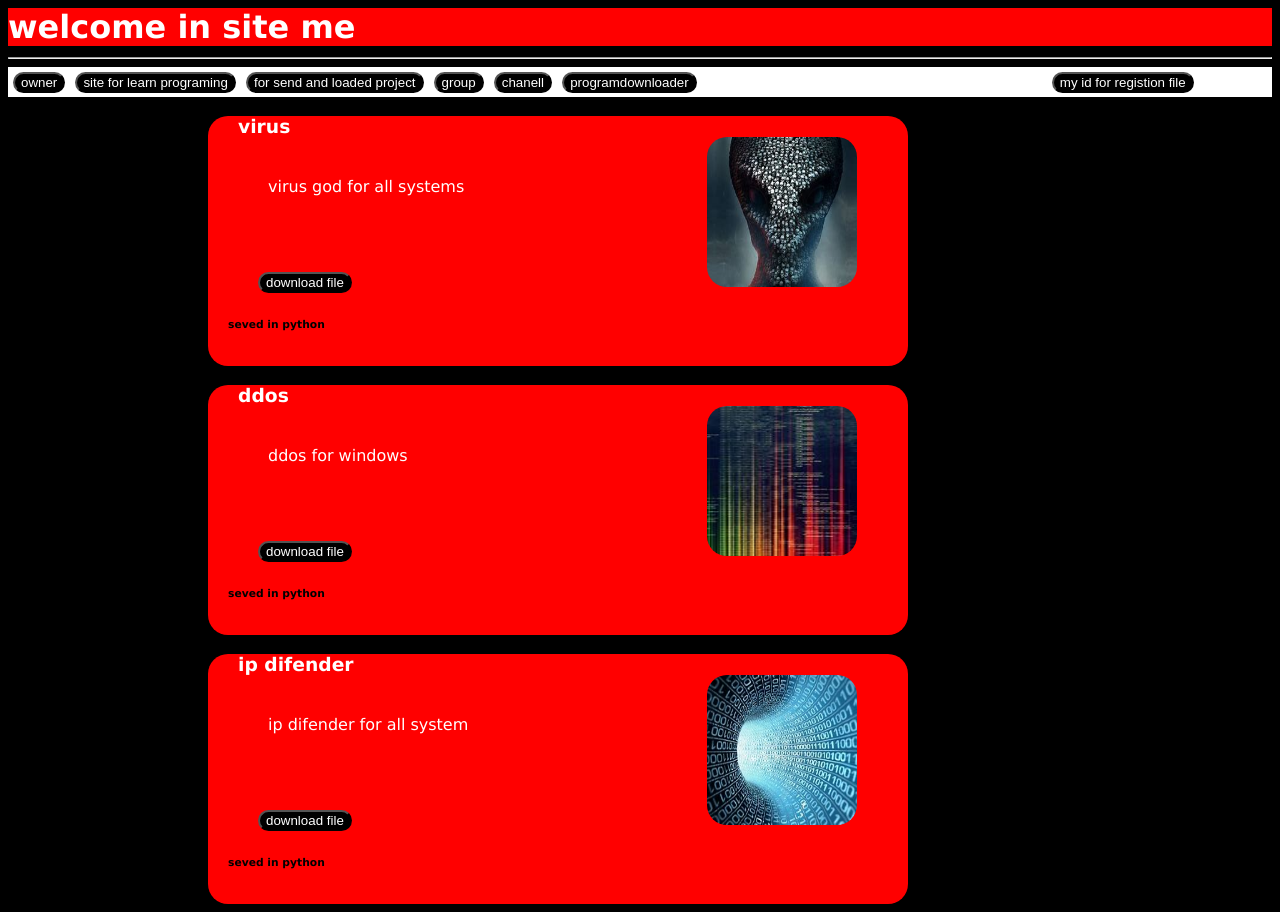
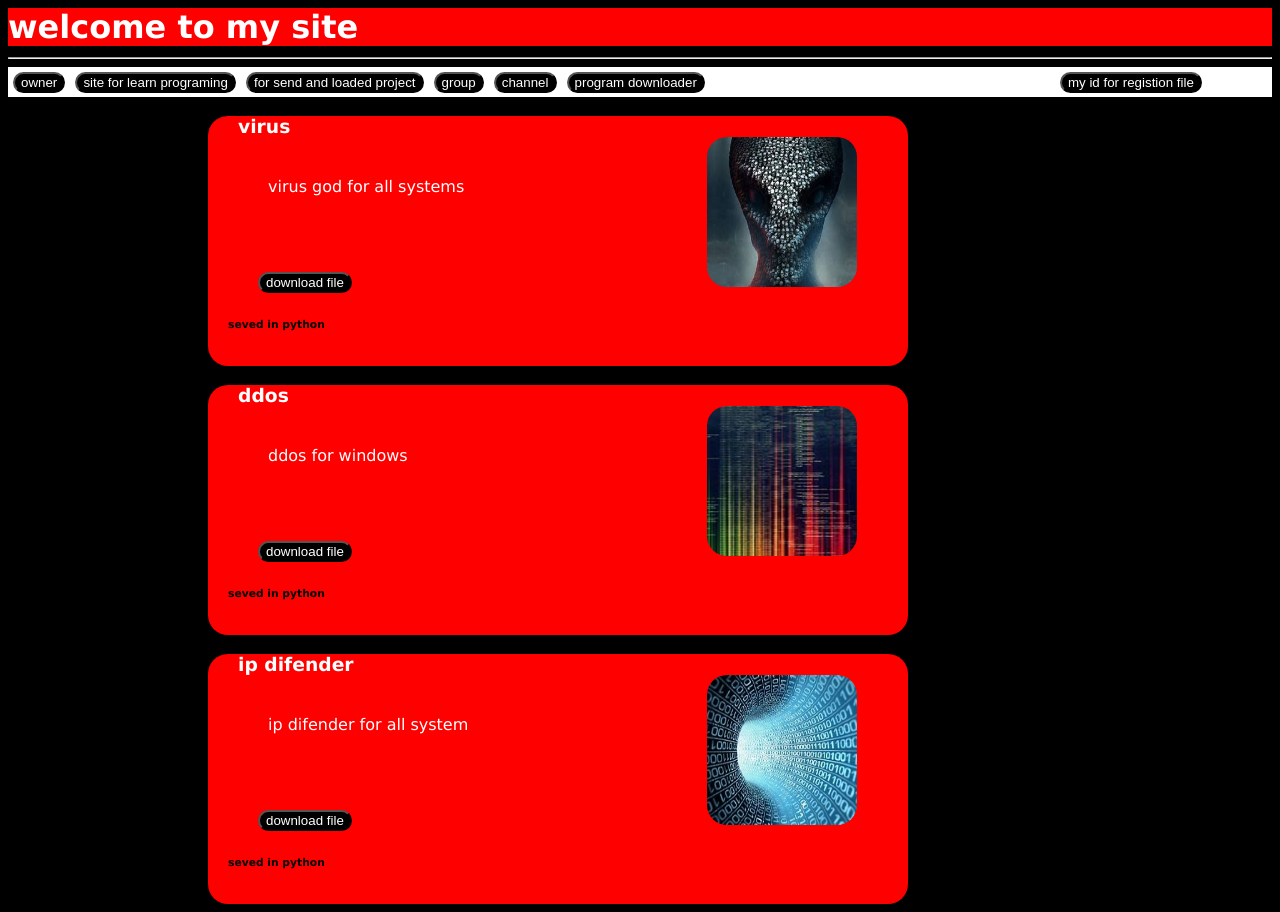
Before and after one commit to mon9900mr/MR-XGOD, a plain HTML site: page index.html in a window 1280 px wide. Drawn offline with Linux system fonts and the light colour scheme; a script that the page names is missing.

Commit message:
Update index.html

```diff
--- a/index.html
+++ b/index.html
@@ -5,15 +5,15 @@
         <title>xgod</title>
     </head>
     <body>
-        <h1>welcome in site me</h1>
+        <h1>welcome to my site</h1>
         <hr>
         <div class="site">
             <a href="owner.html"><button type="submit">owner</button></a>
             <a href="https://faranesh.com"><button>site for learn programing</button></a>
             <a href="https://karlancer.com"><button>for send and loaded project</button></a>
             <a href="https://t.me/sadwx_tm"><button>group</button></a>
-            <a href="https://t.me/sadwx_tm_ch"><button>chanell</button></a>
-            <a href="program.html"><button>programdownloader</button></a>
+            <a href="https://t.me/sadwx_tm_ch"><button>channel</button></a>
+            <a href="program.html"><button>program downloader</button></a>
             <a href="https://t.me/mohsen_9900"><button class="the-gap">my id for registion file</button></a>
         </div>
         <div class="post">
```
